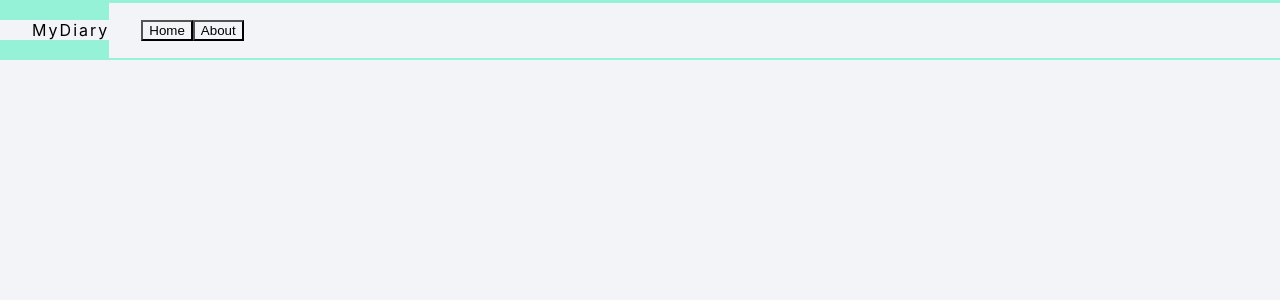
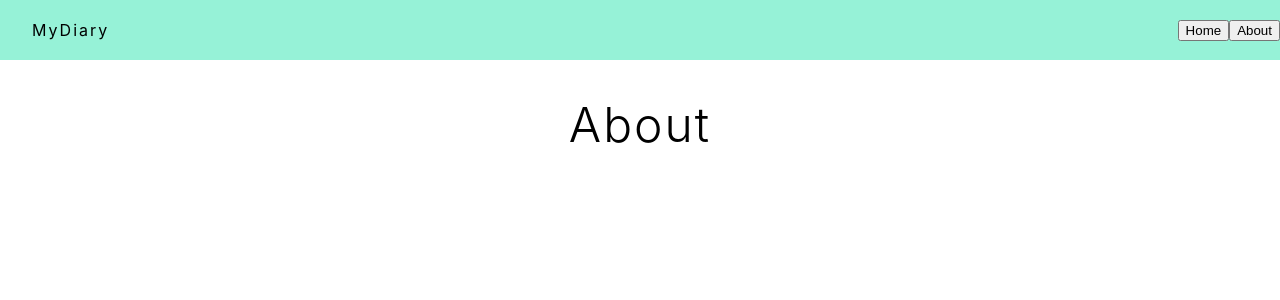
Before and after one commit to kkoma210/KMEMO, a React (Create React App) app in the folder frontend/: page /about in a window 1280 px wide. Shown: the top 300 px of the page. Built offline with nearby package versions, Linux system fonts and the light colour scheme.

Commit message:
Add Layout, css for Plus

```diff
--- a/frontend/package.json
+++ b/frontend/package.json
@@ -6,10 +6,13 @@
     "@testing-library/jest-dom": "^5.12.0",
     "@testing-library/react": "^11.2.7",
     "@testing-library/user-event": "^12.8.3",
+    "ant-design": "^1.0.0",
+    "antd": "^4.16.1",
     "axios": "^0.21.1",
     "http-proxy-middleware": "^0.19.1",
     "open-color": "^1.8.0",
     "react": "^17.0.2",
+    "react-bootstrap": "^1.6.0",
     "react-dom": "^17.0.2",
     "react-router-dom": "^5.2.0",
     "react-scripts": "4.0.3",
--- a/frontend/src/App.js
+++ b/frontend/src/App.js
@@ -8,15 +8,6 @@ import Header from './components/Header';
 function App() {
   return (
     <BrowserRouter>
-      <Header>
-        <Link to = '/'>
-          <button>Home</button>
-       </Link>
-        <Link to = '/about'>
-          <button>About</button>
-        </Link>
-      </Header>
-      <hr />
       <main>
         <Route exact path="/" component={Home} />
         <Route exact path="/about" component={About} />
--- /dev/null
+++ b/frontend/src/Pages/About.css
@@ -0,0 +1,13 @@
+.About {
+    text-align: center;
+}
+
+h1 {
+    color : #3edb39;
+    font-weight : 900;
+    margin: 5px;
+}
+
+.container {
+    padding: 5%;
+}
--- a/frontend/src/Pages/About.js
+++ b/frontend/src/Pages/About.js
@@ -1,11 +1,27 @@
 import React from 'react';
 import styled from 'styled-components';
 import oc from 'open-color';
+import './About.css';
+import MainLayout from '../components/layout';
 
-const About = () => {
-    return(
-        <h1>About</h1>
-    );
+
+const Text = styled.div`
+    display: flex;
+    position: absolute;
+    top: 300px;
+    left: 300px;
+    font-size: 3rem;
+`;
+
+
+class About extends React.Component {
+    render() {
+        return(
+            <MainLayout title="About">
+
+            </MainLayout>
+        );
+    }
 }
 
 export default About;
--- a/frontend/src/Pages/Home.css
+++ b/frontend/src/Pages/Home.css
@@ -1,24 +1,8 @@
 /* client/src/App.js */
-
-.container{
-    top: 60px;
-}
-
-.App {
-    text-align: center;
-    top: 60px;
-  }
-
-  * {
-    background: #f3f4f8;
-  }
-
-  .cell {
+  .unit {
     width: 300;
     height: 300;
     padding: 5px;
-    text-align: center;
-    flex-direction: row;
     cursor:pointer;
     padding: 15px;
   }
@@ -39,15 +23,15 @@
     align-items: center;
   }
 
-
-  .picture {
-    height: 150px;
-    width: 170px;
+  .png {
+    height: 230px;
+    width: 230px;
     border-radius: 10px;
   }
 
-  .trList {
+  .trL {
     display: flex;
+    justify-content: space-around;
     /* padding: 5%; */
     margin: auto;
     flex-wrap: wrap;
@@ -64,10 +48,6 @@
     box-shadow: 5px 5px 10px #e4e4e4, -5px -5px 10px #ffffff;
   }
 
-  .container {
-    padding: 5%;
-  }
-
   @media screen and (min-device-width: 375px) and (max-device-width: 768px) {
     .buttonTr {
       width: 100%;
@@ -77,10 +57,9 @@
       align-items: center;
     }
 
-    .cell {
+    .unit {
       width: 90%;
       height: 70%;
-      /* padding: 5px;*/
       margin: 0% 3% 0% 3%;
       text-align: center;
       flex-direction: row;
--- a/frontend/src/Pages/Home.js
+++ b/frontend/src/Pages/Home.js
@@ -1,10 +1,19 @@
 import React from 'react';
-import styled from 'styled-components';
-import oc from 'open-color';
-import './Home.css'
 import axios from 'axios';
 import Plus from '../components/Plus';
 import plusimg from '../images/plus.png';
+import MainLayout from '../components/layout';
+import {Container, Row} from 'react-bootstrap';
+import styled from 'styled-components';
+import oc from 'open-color';
+import Header from '../components/Header';
+import './Home.css';
+
+const Wrapper = styled.div`
+    width: 100px;
+    height: 100px;
+    background: ${oc.black};
+`;
 
 class Home extends React.Component {
     constructor(props){
@@ -40,17 +49,49 @@ class Home extends React.Component {
         })
     }
 
+    // render() {
+    //     return (
+    //       <div className='container'>
+    //       <div className='Diary'>
+    //         <h1> 일기장 </h1><br/><br/>
+            // <table>
+            //     <tbody>
+            //          <tr className='trList'>
+            //             {
+            //             this.state.diaries.map ( diary =>
+            //                 <td className='cell' key={diary._id}>
+            //                     <div className='inner'>
+            //                         <h2> {diary.Title} </h2>
+            //                         <h5> {diary.Author} </h5><br/><br/>
+            //                         <h4> {diary.Body} </h4><br/>
+            //                     </div>
+            //                 </td>
+            //             )}
+            //             <td className='cell'>
+            //                 <div className='inner' onClick={this.openPlus}>
+            //                     <img src={plusimg} className='picture' alt='Logo' />
+            //                 </div>
+            //             </td>
+            //         </tr>
+            //     </tbody>
+            // </table>
+            // <main className='Diary'>
+            //     <Plus isOpen={this.state.isPlusOpen} close={this.closePlus} />
+            // </main>
+    //       </div>
+    //       </div>
+    //     );
+    //   }
+
     render() {
-        return (
-          <div className='container'>
-          <div className='App'>
-            <h1> 메모장 </h1><br/><br/>
+        return(
+            <MainLayout title="일기장">
                 <table>
                     <tbody>
-                     <tr className='trList'>
+                        <tr className='trL'>
                             {
                             this.state.diaries.map ( diary =>
-                            <td className='cell' key={diary._id}>
+                                <td className='unit' key={diary._id}>
                                     <div className='inner'>
                                         <h2> {diary.Title} </h2>
                                         <h5> {diary.Author} </h5><br/><br/>
@@ -58,19 +99,18 @@ class Home extends React.Component {
                                     </div>
                                 </td>
                             )}
-                        <td className='cell'>
+                            <td className='unit'>
                                 <div className='inner' onClick={this.openPlus}>
-                                <img src={plusimg} className='picture' alt='Logo' />
+                                    <img src={plusimg} className='png' alt='Logo' />
                                 </div>
                             </td>
                         </tr>
                     </tbody>
                 </table>
-            <main className='App'>
+                <main className='Diary'>
                     <Plus isOpen={this.state.isPlusOpen} close={this.closePlus} />
                 </main>
-          </div>
-          </div>
+            </MainLayout>
         );
     }
 }
--- a/frontend/src/components/Header.js
+++ b/frontend/src/components/Header.js
@@ -1,6 +1,7 @@
 import React from 'react';
 import styled from 'styled-components';
 import oc from 'open-color';
+import NavBar from './NavBar';
 
 const Wrapper = styled.div`
     position: fixed;
@@ -28,23 +29,22 @@ const Logo = styled.div`
     padding-left: 2rem;
     font-size: 1.5 rem;
     letter-spacing: 2px;
-    color: ${oc.black[6]};
+    color: ${oc.black};
+    background: ${oc.teal[2]};
 `;
 
-const Space = styled.div`
+const Spacer = styled.div`
     flex-grow: 1;
 `;
 
-const Header = ({children}) => {
+const Header = () => {
     return(
         <Wrapper>
             <Logo>
                 MyDiary
             </Logo>
-            <Space />
-            <Contents>
-                {children}
-            </Contents>
+            <Spacer/>
+            <NavBar/>
         </Wrapper>
     );
 }
--- /dev/null
+++ b/frontend/src/components/NavBar.js
@@ -0,0 +1,28 @@
+import React from 'react';
+import { Link } from 'react-router-dom';
+import styled from 'styled-components';
+import oc from 'open-color';
+
+const Spacer = styled.div`
+    flex-grow: 1;
+    background: ${oc.teal[2]};
+`;
+
+const Wrapper = styled.div`
+    display: flex;
+    flex-direction: row;
+    align-items: center;
+    background: ${oc.teal[2]};
+`;
+
+const NavBar = () => {
+    return(
+        <Wrapper>
+            <Link to='/'><button>Home</button></Link>
+            <Spacer/>
+            <Link to='/about'><button>About</button></Link>
+        </Wrapper>
+    );
+}
+
+export default NavBar;
--- /dev/null
+++ b/frontend/src/components/Plus.css
@@ -0,0 +1,76 @@
+.Plus-overlay {
+    position: fixed;
+    top: 0;
+    left: 0;
+    bottom: 0;
+    right: 0;
+    background-color: rgba(0,0,0,0.16);
+}
+
+.Plus {
+    padding: 30px;
+      position: fixed;
+      border-radius: 20px;
+      top: 50%;
+      left: 50%;
+      transform: translate(-50%, -50%);
+      width: 400px;
+      height: 600px;
+      box-shadow: 0px 3px 6px rgba(0,0,0,0.16);
+      margin-left: 16px;
+      margin-right: 16px;
+      background: #fafafa;
+}
+
+.alert {
+    padding-top: 20px;
+        font-size: 16pt;
+        font-weight: bold;
+        color: #333;
+        margin: 10px;
+}
+
+input {
+    width: 300px;
+    height: 40px;
+    border-radius: 6px;
+    background: #fafafa;
+    box-shadow: inset 4px 4px 5px #eeeeee, inset -4px -4px 5px #ffffff;
+    border: 2px #646a73;
+    margin-bottom: 20px;
+    padding-left: 10px;
+    font-size: 14px;
+}
+
+textarea {
+    width: 300px;
+    height: 200px;
+    border-radius: 7px;
+    background: #fafafa;
+    box-shadow: inset 5px 5px 7px #eeeeee, inset -5px -5px 7px #ffffff;
+    border: 0px;
+    font-size: 20px;
+    padding: 10px;
+}
+
+.body{
+    margin: 40px 0px;
+    padding: 15 px;
+  }
+
+h4 {
+    display: flex;
+    flex-direction: column;
+    align-items: center;
+}
+
+.btn {
+    width: 80%;
+    bottom: 3;
+    padding: 10px 0;
+    border-radius: 10px;
+    font-size: 20pt;
+    box-shadow: 8px 8px 15px #e9e9e9, -8px -8px 15px #ffffff;
+    border: 0;
+    cursor: pointer;
+}
--- a/frontend/src/components/Plus.js
+++ b/frontend/src/components/Plus.js
@@ -1,7 +1,8 @@
 import {React, Fragment, Component} from 'react';
 import axios from 'axios';
+import './Plus.css';
 
-class Pluse extends Component {
+class Plus extends Component {
     state = {
         title: "",
         body: "",
@@ -44,7 +45,7 @@ class Pluse extends Component {
                                 <br/>
                                 <textarea name='body' value={this.state.body} onChange={this.handleChange} />
                                 <div className='btt-wrap'>
-                                    <button onClick={this.handleClick}>
+                                    <button className='btn' onClick={this.handleClick}>
                                         <p>작성 완료</p>
                                     </button>
                                 </div>
@@ -57,4 +58,4 @@ class Pluse extends Component {
     }
 }
 
-export default Pluse;
+export default Plus;
--- /dev/null
+++ b/frontend/src/components/layout.js
@@ -0,0 +1,65 @@
+import React from 'react';
+import styled from 'styled-components';
+import oc from 'open-color';
+import Header from './Header';
+
+const Wrapper = styled.div`
+    display: flex;
+    flex-direction: column;
+    align-items: center;
+    padding-top: 65px;
+`;
+
+const Main = styled.div`
+    display: flex;
+    flex-direction: column;
+    align-items: center;
+    width: 100%;
+    height: auto;
+    background: ${oc.white};
+`;
+
+const TitleWrapper = styled.div`
+    margin-top: 30px;
+    display: flex;
+    flex-direction: column;
+    align-items: center;
+    width: 80%;
+    height: auto;
+
+`;
+
+const Title =styled.div`
+    font-size: 3rem;
+    letter-spacing: 2px;
+    font-weight: 300;
+    color: ${oc.black};
+`;
+
+const Contents = styled.div`
+    margin-top: 30px;
+    display: flex;
+    flex-direction: column;
+    align-items: center;
+    width: 100%;
+    height: auto;
+    text-align: center;
+`;
+
+const MainLayout = ({title, children}) => {
+    return(
+        <Wrapper>
+            <Header/>
+            <Main>
+                <TitleWrapper>
+                    <Title>{title}</Title>
+                </TitleWrapper>
+                <Contents>
+                    {children}
+                </Contents>
+            </Main>
+        </Wrapper>
+    );
+}
+
+export default MainLayout
```
Also changed, not shown: 1 other file (tests, documents, lock files or other folders). Lines whose indentation alone changed are shown as unchanged.
